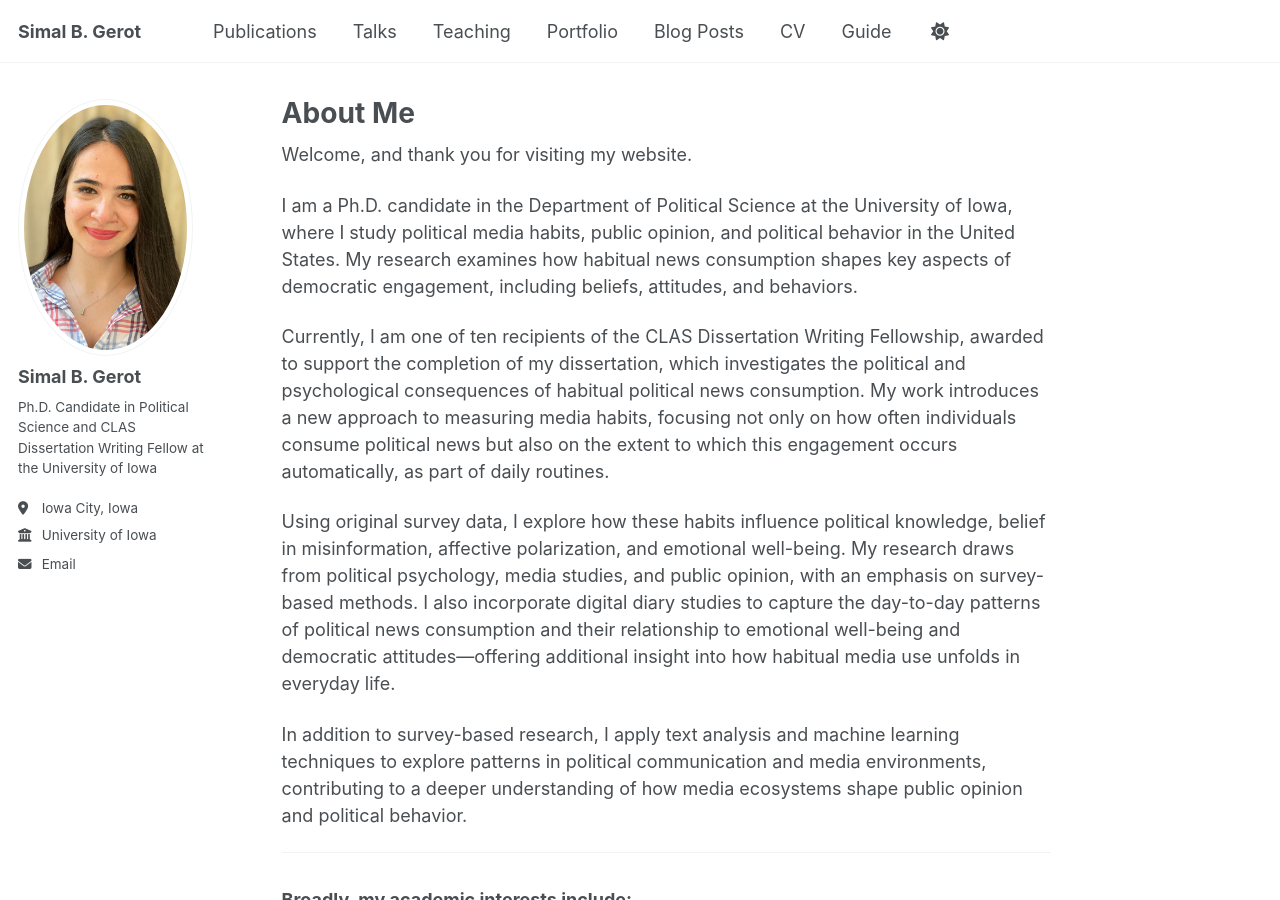
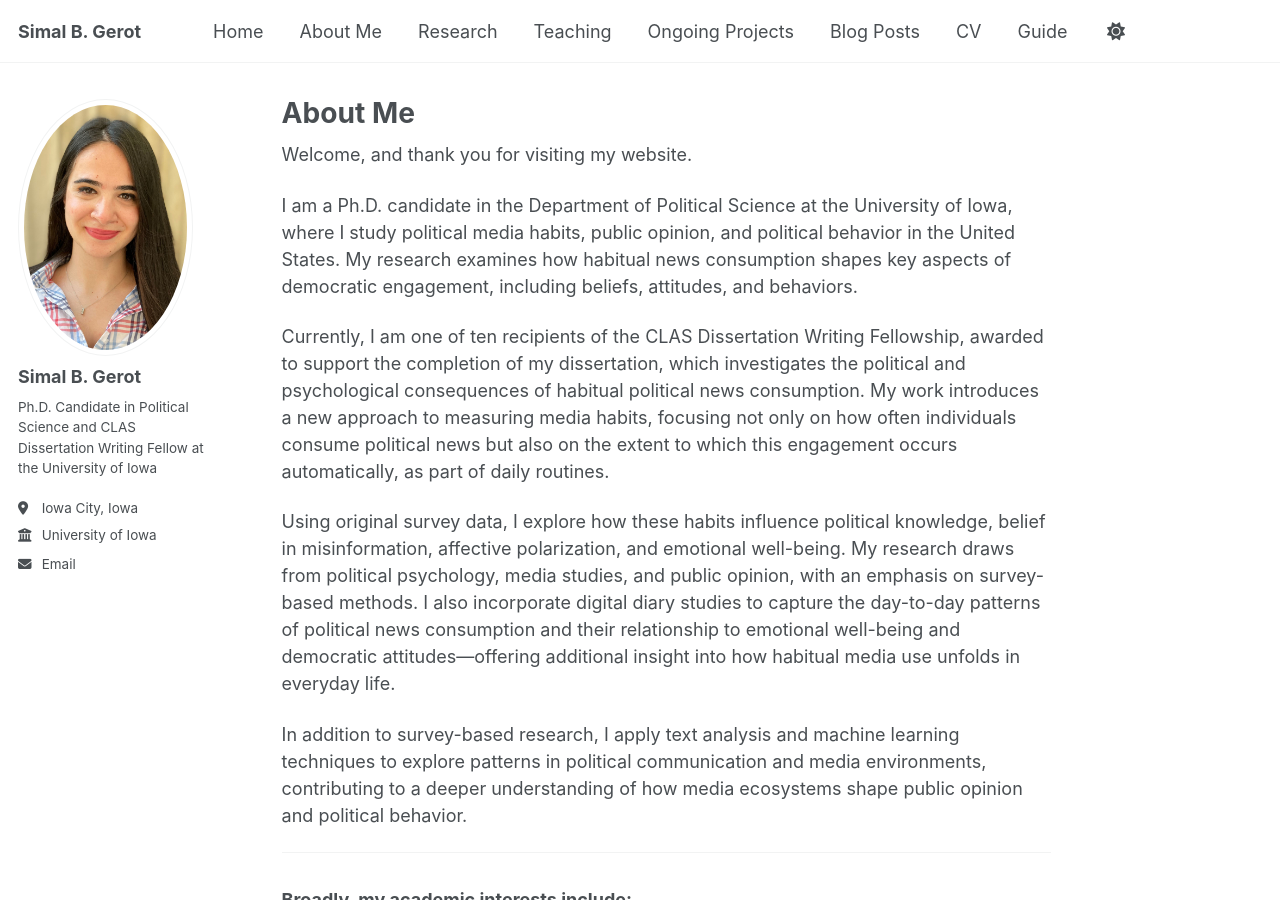
Before and after one commit to sbgerot/sbgerot.github.io, a Jekyll site: the page built from _pages/about.md, in a window 1280 px wide and 900 px high. Built offline with Jekyll 4.4.1, drawn with Linux system fonts in a browser that asks for light colours.

Commit message:
Update navigation.yml

```diff
--- a/_data/navigation.yml
+++ b/_data/navigation.yml
@@ -8,16 +8,19 @@
 #      Markdown formatted page while the second is generated using JSON.
 
 main:
-  - title: "Publications"
+  - title: "Home"
+    url: /about/
+
+  - title: "About Me"
+    url: /
+
+  - title: "Research"
     url: /publications/
-
-  - title: "Talks"
-    url: /talks/
 
   - title: "Teaching"
     url: /teaching/
 
-  - title: "Portfolio"
+  - title: "Ongoing Projects"
     url: /portfolio/
 
   - title: "Blog Posts"
```
